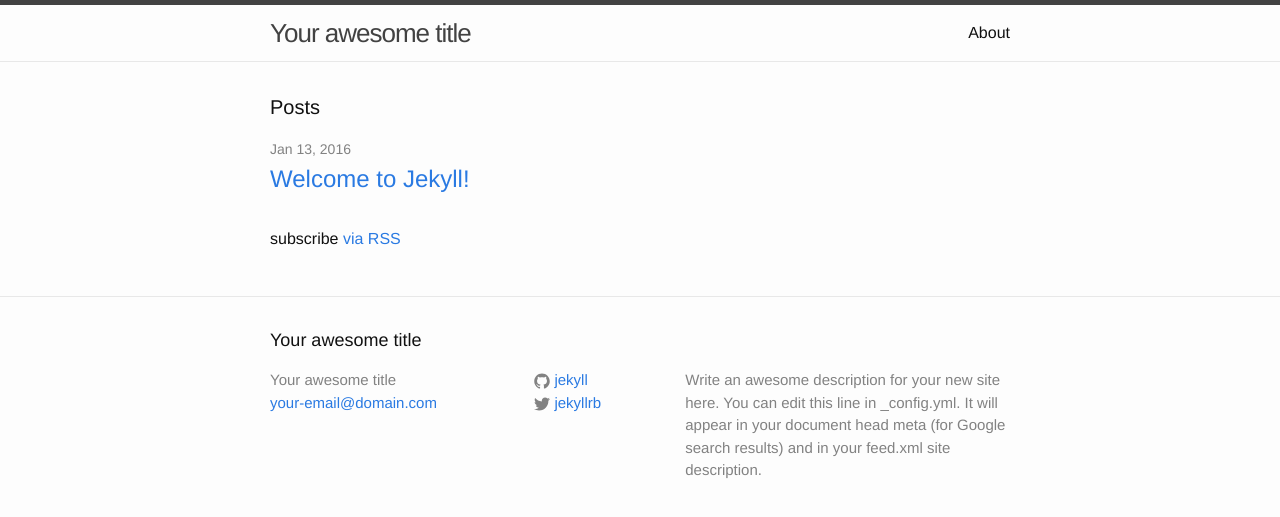
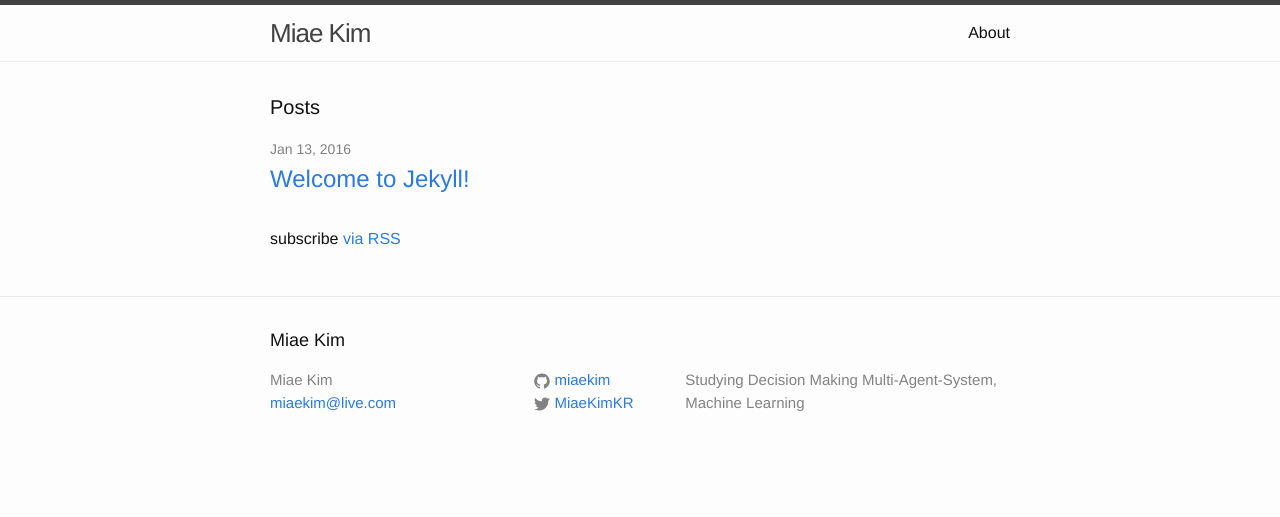
Before and after one commit to miaekim/miaekim.github.io, a Jekyll site: the page built from index.html, in a window 1280 px wide. Shown: the top 517 px of the page. Built offline with Jekyll 4.4.1, drawn with Linux system fonts in a browser that asks for light colours.

Commit message:
first draft

```diff
--- a/_config.yml
+++ b/_config.yml
@@ -6,16 +6,14 @@
 # 'jekyll serve'. If you change this file, please restart the server process.
 
 # Site settings
-title: Your awesome title
-email: your-email@domain.com
+title: Miae Kim
+email: miaekim@live.com
 description: > # this means to ignore newlines until "baseurl:"
-  Write an awesome description for your new site here. You can edit this
-  line in _config.yml. It will appear in your document head meta (for
-  Google search results) and in your feed.xml site description.
+  Studying Decision Making Multi-Agent-System, Machine Learning
 baseurl: "" # the subpath of your site, e.g. /blog
-url: "http://yourdomain.com" # the base hostname & protocol for your site
-twitter_username: jekyllrb
-github_username:  jekyll
+url: "http://miaekim.com" # the base hostname & protocol for your site
+twitter_username: MiaeKimKR
+github_username:  miaekim
 
 # Build settings
 markdown: kramdown
```
Also changed, not shown: _drafts/a-draft.md (added, +4 -0 lines).
